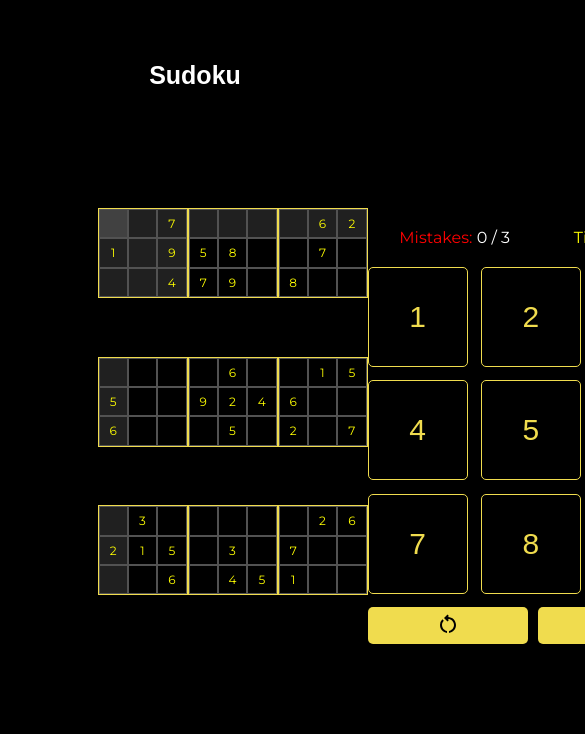
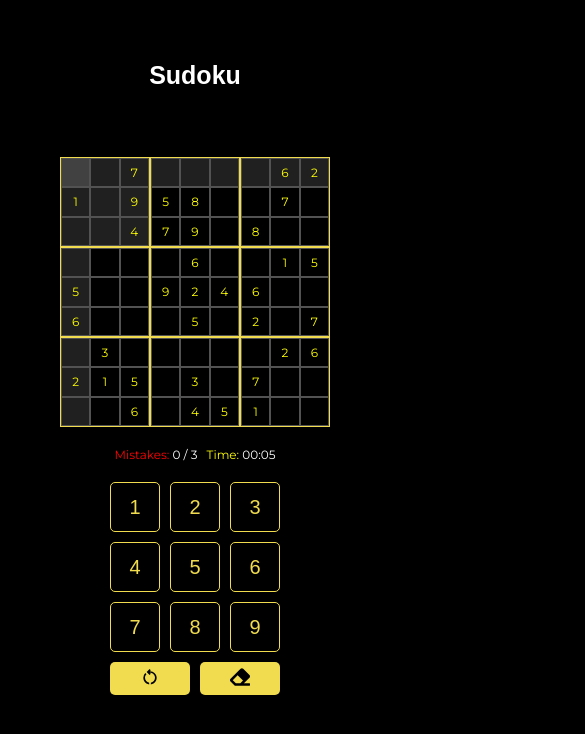
Before and after one commit to ghostNotFounded/sudoku-web-app, a React (Vite) app: page / in a window 390 px wide. Shown: the top 734 px of the page, 585 px wide, since content can reach past the window. Built offline with nearby package versions, Linux system fonts and the light colour scheme.

Commit message:
responsive cdd

```diff
--- a/src/App.css
+++ b/src/App.css
@@ -98,6 +98,7 @@ body {
   display: flex;
   justify-content: space-between;
   width: 50vw;
+  gap: 100px;
 }
 
 .box {
@@ -131,6 +132,7 @@ body {
 }
 
 .btns {
+  font-size: 24px;
   display: flex;
   gap: 10px;
 }
@@ -156,7 +158,48 @@ body {
 }
 
 /* Responsive styles */
-@media only screen and (max-width: 768px) {
+@media only screen and (max-width: 2000px) {
+  .game__container {
+    width: 60vw;
+  }
+}
+
+@media only screen and (max-width: 1200px) {
+  .game__container {
+    width: 80vw;
+  }
+}
+
+@media only screen and (max-width: 1000px) {
+  .game__container {
+    width: 100vw;
+    justify-content: center;
+    align-items: center;
+    flex-direction: column;
+    gap: 0;
+  }
+
+  .options {
+    width: 170px;
+    height: auto;
+    flex-direction: column;
+    align-items: center;
+  }
+
+  .option {
+    width: 50px;
+    height: 50px;
+    font-size: 20px;
+  }
+
+  .btns {
+    font-size: 10px;
+  }
+
+  .stats {
+    font-size: 12px;
+  }
+
   .container h1 {
     font-size: 40px;
   }
--- a/src/App.tsx
+++ b/src/App.tsx
@@ -191,14 +191,14 @@ function App() {
 
           <div className="btns">
             <button onClick={handleReset} aria-label="Restart">
-              <MdOutlineRestartAlt size={24} />
+              <MdOutlineRestartAlt size={20} />
             </button>
             <button
               onClick={handleErase}
               aria-label="Restart"
               disabled={message.length !== 0}
             >
-              <FaEraser size={24} />
+              <FaEraser size={20} />
             </button>
           </div>
         </div>
```
